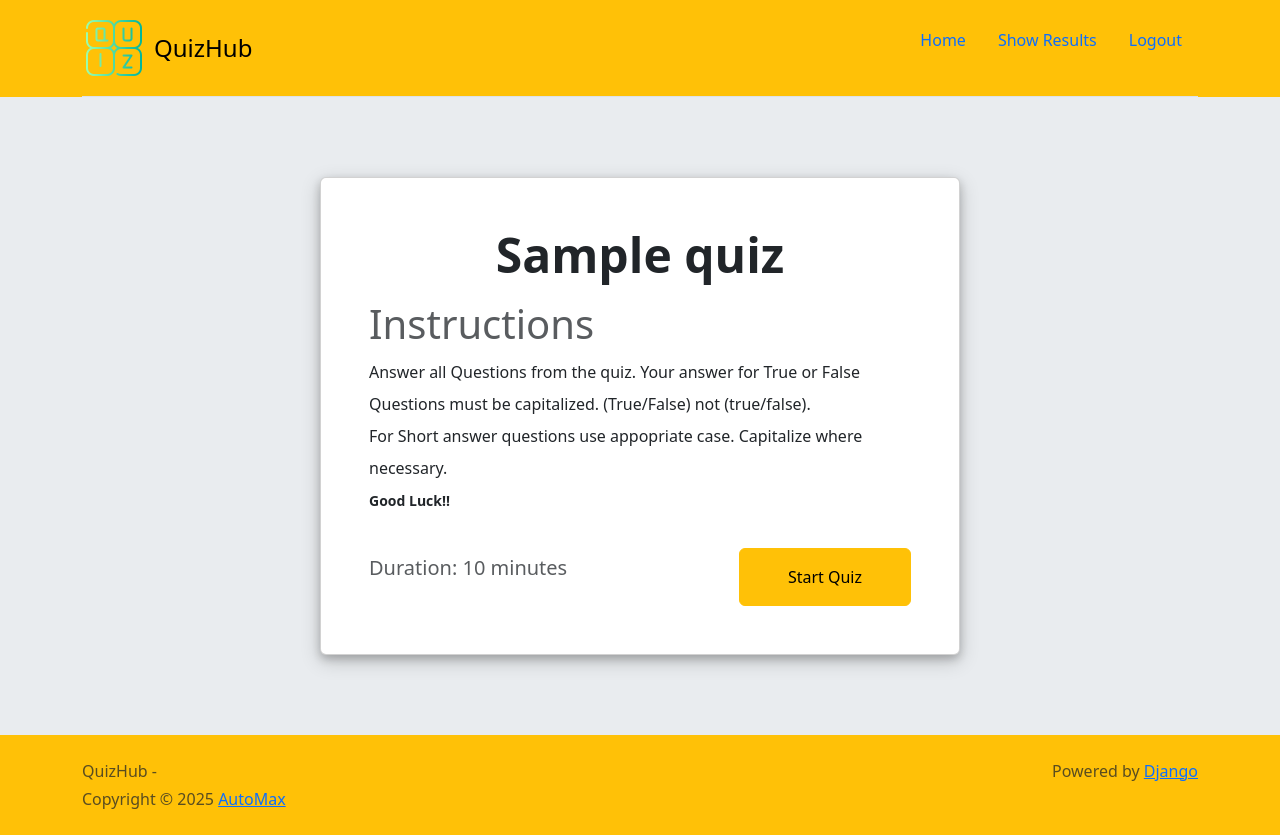
After one commit to Youngnovate-Foundation/Django-QuizApp-David, a Django app: page /student/start_quiz/1/ in a window 1280 px wide. The commit adds this page. Run offline with Django 5.2, Linux system fonts and the light colour scheme; tables that the repository leaves empty hold one stand-in row (values such as "Sample post").

Commit message:
Create start_quiz page

```diff
--- /dev/null
+++ b/quiz_app/Templates/quiz_app/Student/start_quiz.html
@@ -0,0 +1,30 @@
+{% extends 'base/base.html' %}
+{% load static %}
+
+{% block title %}Quiz App - Start Quiz{% endblock title %}
+
+{% block nav-items %}
+    <li class="nav-item">
+        <a href="{% url 'instructor_home' %}" class="nav-link">Home</a>
+    </li>
+    <li class="nav-item">
+        <a href="" class="nav-link">Show Results</a>
+    </li>
+    <li class="nav-item">
+        <a href="{% url 'logout' %}" class="nav-link">Logout</a>
+    </li>
+{% endblock nav-items %}
+
+{% block content %}
+    <div class="card w-50 p-5 mx-auto" style="margin: 5rem;">
+        <h3 class="card-title text-center display-5 fw-bold">{{ quiz.title }}</h3>
+        <h5 class="card-subtitle my-2 text-body-secondary display-6">Instructions</h5>
+        <p class="card-text" style="line-height: 2;">
+            Answer all Questions from the quiz. Your answer for True or False Questions must be capitalized. (True/False) not (true/false). <br>For Short answer questions use appopriate case. Capitalize where necessary. <br> <small class="fw-bold">Good Luck!!</small>
+        </p>
+        <div class="d-flex justify-content-between mt-3">
+            <h5 class="card-subtitle my-2 text-body-secondary">Duration: {{ quiz.duration }} minutes</h5>
+            <a href="" class="btn btn-warning py-3 px-5">Start Quiz</a>
+        </div>
+    </div>
+{% endblock content %}
--- a/quiz_app/Templates/quiz_app/Student/stu_home.html
+++ b/quiz_app/Templates/quiz_app/Student/stu_home.html
@@ -36,7 +36,7 @@
                                     {% endfor %}
                                 </small>
                             </p>
-                            <a href="" class="btn btn-outline-secondary py-2 w-100">Take Quiz</a>
+                            <a href="{% url 'start_quiz' quiz.id %}" class="btn btn-outline-secondary py-2 w-100">Take Quiz</a>
                             <a href="" class="btn btn-outline-secondary mt-3 py-2 w-100">Show Results</a>
                         </div>
                     </div>
--- a/quiz_app/urls.py
+++ b/quiz_app/urls.py
@@ -6,8 +6,8 @@ from . import views
 urlpatterns = [
     path('student/home/', views.stu_home, name='student_home'),
     path('instructor/home/', views.inst_home, name='instructor_home'),
-    path('create_quiz/', instructor_required(views.Create_QuizView.as_view()), name='create_quiz'),
-    path('add_question/<int:quiz_id>/', instructor_required(views.Add_QuestionView.as_view()), name='add_question'),
-    path('view_quiz/<int:quiz_id>/', views.view_qiuz_instructor, name='view_quiz_instructor'),
-    #path('take_quiz/<int:quiz_id>/', views.view_quiz_student, name='view_quiz_student'),
+    path('instructor/create_quiz/', instructor_required(views.Create_QuizView.as_view()), name='create_quiz'),
+    path('instructor/add_question/<int:quiz_id>/', instructor_required(views.Add_QuestionView.as_view()), name='add_question'),
+    path('instructor/view_quiz/<int:quiz_id>/', views.view_qiuz_instructor, name='view_quiz_instructor'),
+    path('student/start_quiz/<int:quiz_id>/', views.start_quiz, name='start_quiz'),
 ]
--- a/quiz_app/views.py
+++ b/quiz_app/views.py
@@ -63,7 +63,7 @@ def view_qiuz_instructor(request, quiz_id):
     questions = quiz.questions.all()
     return render(request, 'quiz_app/Instructor/view_quiz_instructor.html', {'quiz': quiz,'questions': questions})
 
-def take_quiz(request, quiz_id):
+def start_quiz(request, quiz_id):
     quiz = Quiz.objects.get(id=quiz_id)
     questions = quiz.questions.all()
-    return render(request, 'quiz_app/Student/view_quiz_student.html', {'quiz': quiz,'questions': questions})
+    return render(request, 'quiz_app/Student/start_quiz.html', {'quiz': quiz,'questions': questions})
```
